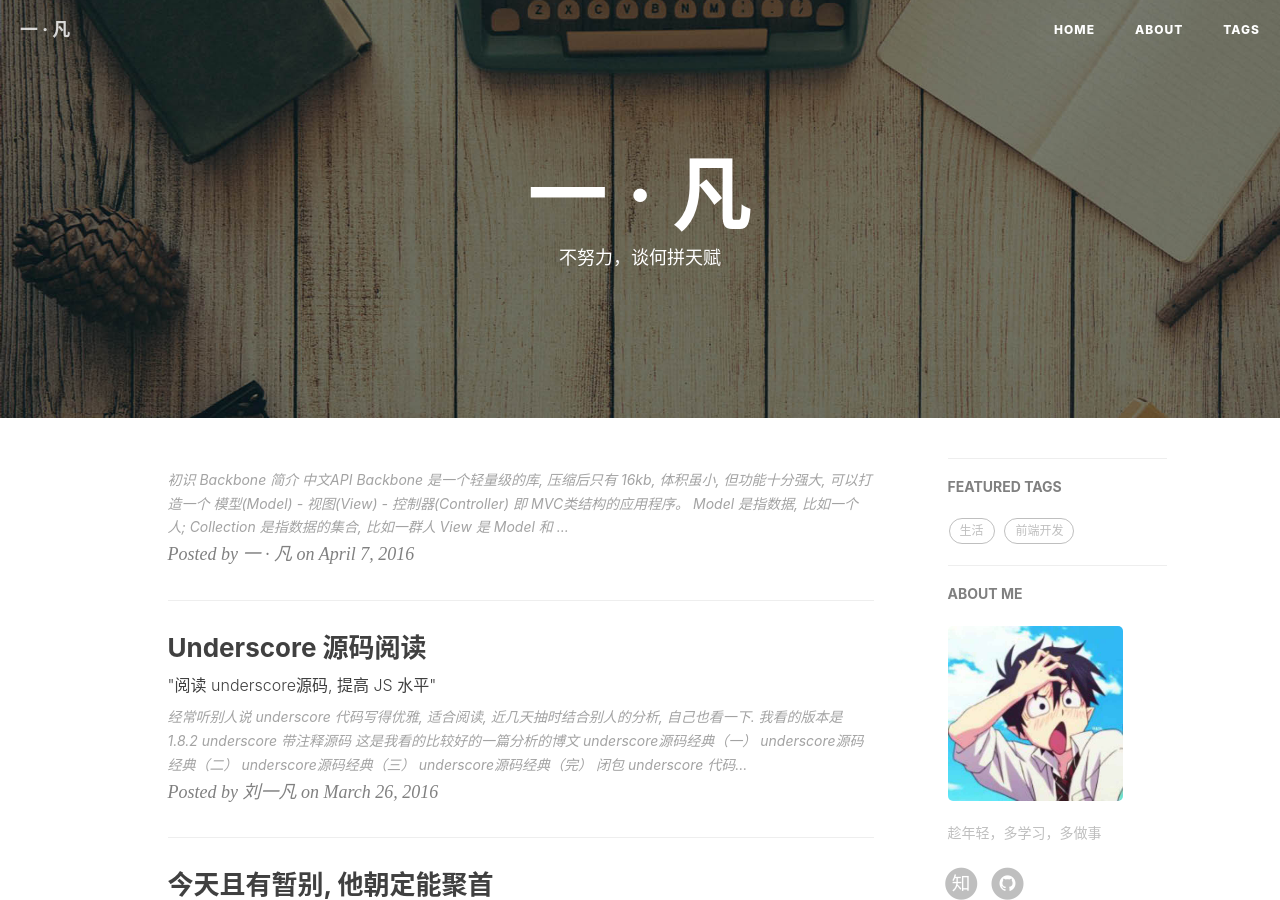
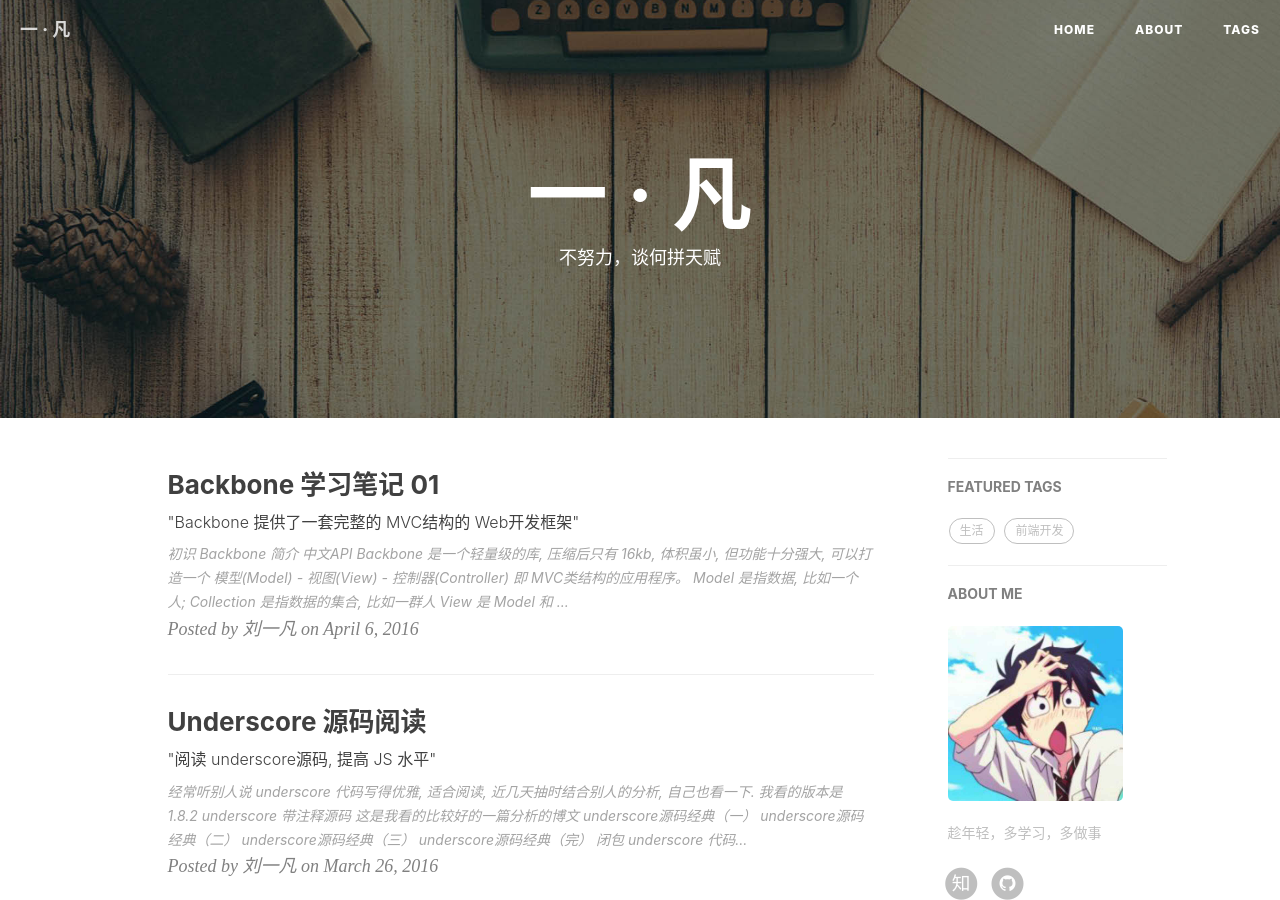
Before and after one commit to CherishLyf/CherishLyf.github.io, a Jekyll site: the page built from index.html, in a window 1280 px wide and 900 px high. Built offline with Jekyll 4.4.1, drawn with Linux system fonts in a browser that asks for light colours; nearby versions of some CDN libraries; the list of posts is cut into pages by our own code; comment, search, counter and statistics services are not loaded.

Commit message:
Backbone 学习笔记 01

```diff
--- a/_posts/2016-04-06-backbone.markdown
+++ b/_posts/2016-04-06-backbone.markdown
@@ -1,7 +1,7 @@
 ---
 layout:     post
 title:      "Backbone 学习笔记 01"
-subtitle:   " \"Backbone 提供了一套完整的 MVC结构的 Web开发框架""
+subtitle:   " \"Backbone 提供了一套完整的 MVC结构的 Web开发框架\""
 author:     "刘一凡"
 header-img: "img/post-bg-2015.jpg"
 tags:
```
